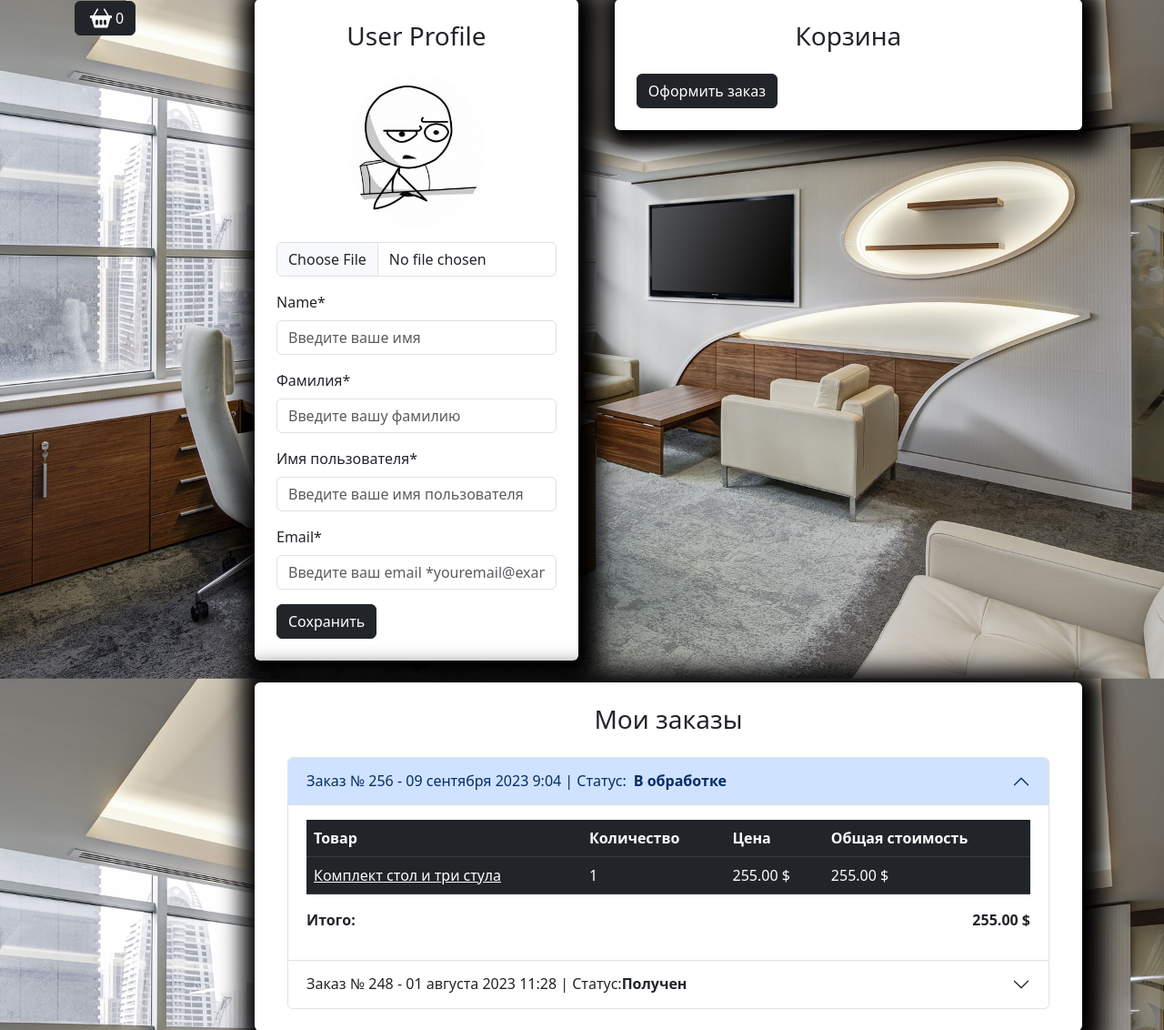
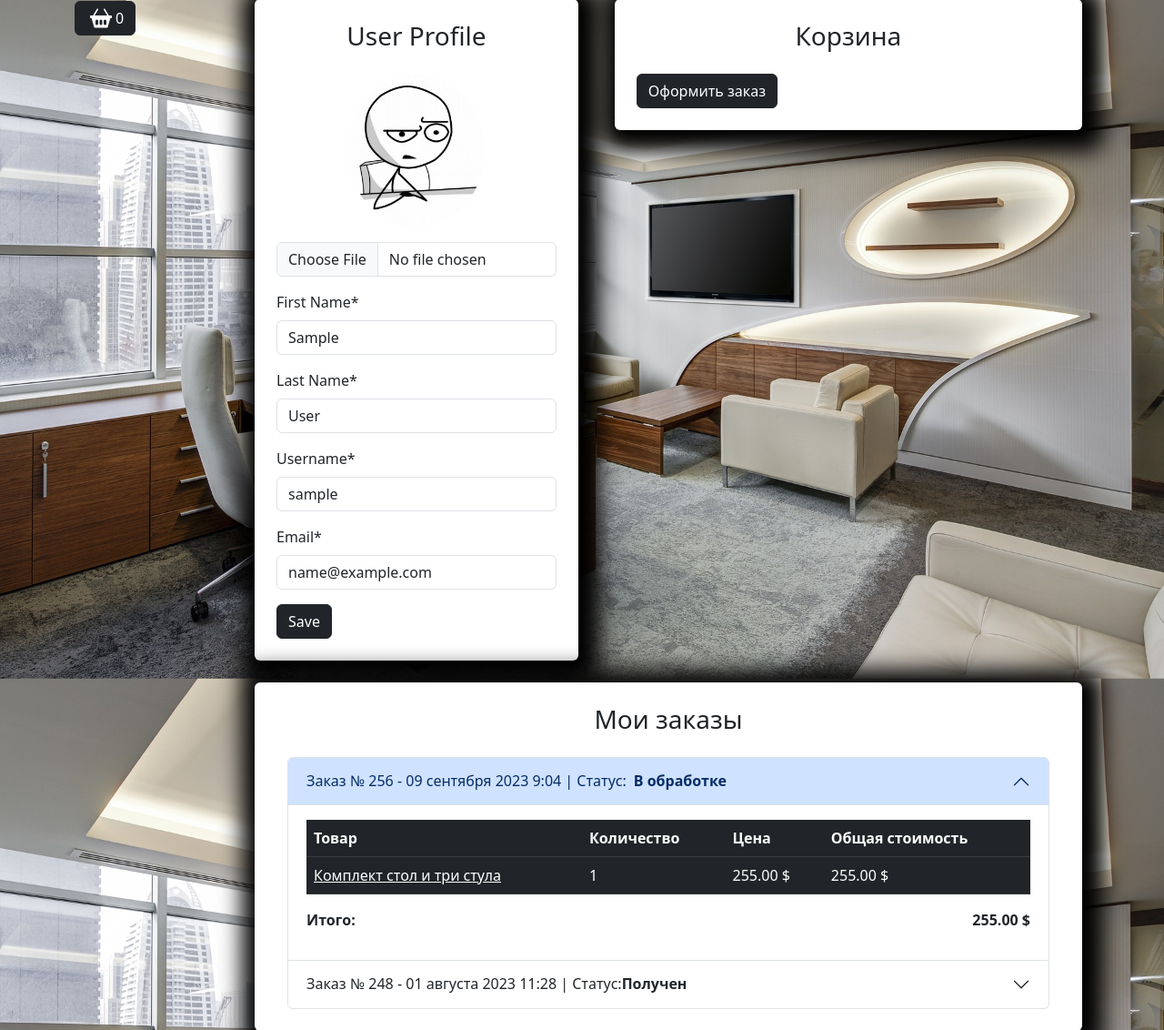
Before and after one commit to BredyByte/DjangoPractice, a Django app: page /user/profile/ in a window 1280 px wide. Shown: the part 109-1241 px from the top of the page at 91% size. Run offline with Django 4.2, Linux system fonts and the light colour scheme; the visitor is signed in with stand-in values (Sample User, id 1); data comes from the database, SQL or seed files in the repository; some libraries are stand-ins or nearby versions.

Commit message:
feat: Basic profile page is done
Only Basic functionality if done - update data

```diff
--- a/my_app/templates/users/profile.html
+++ b/my_app/templates/users/profile.html
@@ -10,38 +10,76 @@
                 <div class="col-md-5">
                     <div class=" bg-white p-4 mb-4 mx-2 rounded custom-shadow">
                         <h3 class="text-center mb-4">User Profile</h3>
-                        <form>
+                        {% comment %}
+                        Если хочешь отправлять и фото, то третий аргуенмт необходим,
+                        инече файлы отправляться не будут enctype="multipart/form-data"
+                        {% endcomment %}
+                        <form action="{% url "user:profile" %}" method="post" enctype="multipart/form-data">
+                            {% csrf_token %}
                             <div class="row">
                                 <div class="col-md-12 mb-3 text-center">
-                                    <img src="{% static "/deps/images/baseavatar.jpg" %}"
-                                        alt="Аватар пользователя" class="img-fluid rounded-circle"
+                                    {% if user.image  %}
+                                        <img src="{{ user.image.url }}"
+                                        alt="User's avatar" class="img-fluid rounded-circle"
                                         style="max-width: 150px;">
-                                    <input type="file" class="form-control mt-3" id="avatar"
+                                    {% else %}
+                                        <img src="{% static "/deps/images/baseavatar.jpg" %}"
+                                        alt="User's avatar" class="img-fluid rounded-circle"
+                                        style="max-width: 150px;">
+                                    {% endif %}
+                                    <input type="file" class="form-control mt-3" id="id_image"
+                                        name="image"
                                         accept="image/*">
+                                        {% if form.image.errors %}
+                                            <div class="alert alert-danger alert-dismissible fade show">{{form.image.errors}}</div>
+                                        {% endif %}
                                 </div>
                                 <div class="col-md-12 mb-3">
-                                    <label for="firstName" class="form-label">Name*</label>
-                                    <input type="text" class="form-control" id="firstName"
-                                        placeholder="Введите ваше имя" value="" required>
+                                    <label for="id_first_name" class="form-label">First Name*</label>
+                                    <input type="text" class="form-control" id="id_first_name"
+                                        name="first_name"
+                                        placeholder="Insert first name"
+                                        value="{{ form.first_name.value }}"
+                                        required>
+                                        {% if form.first_name.errors %}
+                                            <div class="alert alert-danger alert-dismissible fade show">{{form.first_name.errors}}</div>
+                                        {% endif %}
                                 </div>
                                 <div class="col-md-12 mb-3">
-                                    <label for="lastName" class="form-label">Фамилия*</label>
-                                    <input type="text" class="form-control" id="lastName"
-                                        placeholder="Введите вашу фамилию" value="" required>
+                                    <label for="id_last_name" class="form-label">Last Name*</label>
+                                    <input type="text" class="form-control" id="id_last_name"
+                                        name="last_name"
+                                        placeholder="Insert last name"
+                                        value="{{ form.last_name.value }}"
+                                        required>
+                                        {% if form.last_name.errors %}
+                                            <div class="alert alert-danger alert-dismissible fade show">{{form.last_name.errors}}</div>
+                                        {% endif %}
                                 </div>
                                 <div class="col-md-12 mb-3">
-                                    <label for="username" class="form-label">Имя пользователя*</label>
-                                    <input type="text" class="form-control" id="username"
-                                        placeholder="Введите ваше имя пользователя" value="" required>
+                                    <label for="id_username" class="form-label">Username*</label>
+                                    <input type="text" class="form-control" id="id_username"
+                                        name="username"
+                                        placeholder="Insert your username"
+                                        value="{{ form.username.value }}"
+                                        required>
+                                        {% if form.username.errors %}
+                                            <div class="alert alert-danger alert-dismissible fade show">{{form.username.errors}}</div>
+                                        {% endif %}
                                 </div>
                                 <div class="col-md-12 mb-3">
-                                    <label for="email" class="form-label">Email*</label>
-                                    <input type="email" class="form-control" id="email"
-                                        placeholder="Введите ваш email *youremail@example.com" value=""
+                                    <label for="id_email" class="form-label">Email*</label>
+                                    <input type="email" class="form-control" id="id_email"
+                                        name="email"
+                                        placeholder="Insert your email *youremail@example.com"
+                                        value="{{ form.email.value }}"
                                         required>
+                                        {% if form.email.errors %}
+                                            <div class="alert alert-danger alert-dismissible fade show">{{form.email.errors}}</div>
+                                        {% endif %}
                                 </div>
                             </div>
-                            <button type="submit" class="btn btn-dark">Сохранить</button>
+                            <button type="submit" class="btn btn-dark">Save</button>
                         </form>
                     </div>
                 </div>
--- a/my_app/users/forms.py
+++ b/my_app/users/forms.py
@@ -1,6 +1,23 @@
 from django import forms
-from django.contrib.auth.forms import AuthenticationForm, UserCreationForm
+from django.contrib.auth.forms import AuthenticationForm, UserCreationForm, UserChangeForm
 from users.models import User
+
+class ProfileForm(UserChangeForm):
+	class Meta:
+		model = User
+		fields = (
+			'image',
+			'first_name',
+			'last_name',
+			'username',
+			'email',
+		)
+
+	image = forms.ImageField(required=False)
+	first_name = forms.CharField()
+	last_name = forms.CharField()
+	username = forms.CharField()
+	email = forms.CharField()
 
 class UserRegistrationForm(UserCreationForm):
 	class Meta:
@@ -13,14 +30,66 @@ class UserRegistrationForm(UserCreationForm):
 			'password1',
 			'password2',
 		)
-
 	first_name = forms.CharField()
 	last_name = forms.CharField()
 	username = forms.CharField()
 	email = forms.CharField()
 	password1 = forms.CharField()
 	password2 = forms.CharField()
-
+	"""
+	В данном случае можно настроить в ручную данные,
+	как есть в примере ниже, и использовать for во фронте беря данные от сюда,
+	но пролбема такого подхода в том, что при изменении чего-то, что касается фронта,
+	человеку придется лезть в бек - тоесть сюда, чтобы изменить например плейсхолдер
+	"""
+	# first_name = forms.CharField(
+    #     widget=forms.TextInput(
+    #         attrs={
+    #             "class": "form-control",
+    #             "placeholder": "Введите ваше имя",
+    #         }
+    #     )
+    # )
+    # last_name = forms.CharField(
+    #     widget=forms.TextInput(
+    #         attrs={
+    #             "class": "form-control",
+    #             "placeholder": "Введите вашу фамилию",
+    #         }
+    #     )
+    # )
+    # username = forms.CharField(
+    #     widget=forms.TextInput(
+    #         attrs={
+    #             "class": "form-control",
+    #             "placeholder": "Введите ваше имя пользователя",
+    #         }
+    #     )
+    # )
+    # email = forms.CharField(
+    #     widget=forms.EmailInput(
+    #         attrs={
+    #             "class": "form-control",
+    #             "placeholder": "Введите ваш email *youremail@example.com",
+    #         }
+    #     )
+    # )
+    # password1 = forms.CharField(
+    #     widget=forms.PasswordInput(
+    #         attrs={
+    #             "class": "form-control",
+    #             "placeholder": "Введите ваш пароль",
+    #         }
+    #     )
+    # )
+    # password2 = forms.CharField(
+    #     widget=forms.PasswordInput(
+    #         attrs={
+    #             "class": "form-control",
+    #             "placeholder": "Поддтвердите ваш пароль",
+    #         }
+    #     )
+    # )
 
 class UserLoginForm(AuthenticationForm):
 	class Meta:
@@ -28,7 +97,8 @@ class UserLoginForm(AuthenticationForm):
 		fields = ('username', 'password',)
 
 	"""
-	Переназначение полей. В первом случае просто оставляем пустыми, во втором добавляем всю необоходимую доп инфу:
+	Переназначение полей. В первом случае просто оставляем пустыми,
+	во втором добавляем всю необоходимую доп инфу:
 	плейсхолдеры и тд. Чтобы детально посмотреть как это деалется нажди на cntrl и левой кнобкой по AuthenticationForm
 	"""
 	# username = forms.CharField()
--- a/my_app/users/views.py
+++ b/my_app/users/views.py
@@ -3,7 +3,7 @@ from django.shortcuts import redirect, render
 from django.http import HttpResponse, HttpResponseRedirect
 from django.shortcuts import render
 from django.urls import reverse
-from users.forms import UserLoginForm, UserRegistrationForm
+from users.forms import UserLoginForm, UserRegistrationForm, ProfileForm
 
 def login(request):
 	if request.method == 'POST':
@@ -50,8 +50,17 @@ def registration(request):
 	return render(request, 'users/registration.html', context)
 
 def profile(request):
+	if request.method == 'POST':
+		form = ProfileForm(data=request.POST, instance=request.user, files=request.FILES)
+		if form.is_valid():
+			form.save()
+			return redirect(reverse('user:profile'))
+	else:
+		form = ProfileForm(instance=request.user)
+
 	context = {
 		'title': 'Home - Profile',
+		'form': form
 	}
 
 	return render(request, 'users/profile.html', context)
```
Also changed, not shown: my_app/media/user_images/depositphotos_514707024-stock-illustration-pixel-bit-yellow-circle-smile.png (added), my_app/media/user_images/depositphotos_514707024-stock-illustration-pixel-bit-yellow-circle-smile_fGHV3Sp.png (added), my_app/media/user_images/photo_2024-05-31_15-52-26.jpg (added).
